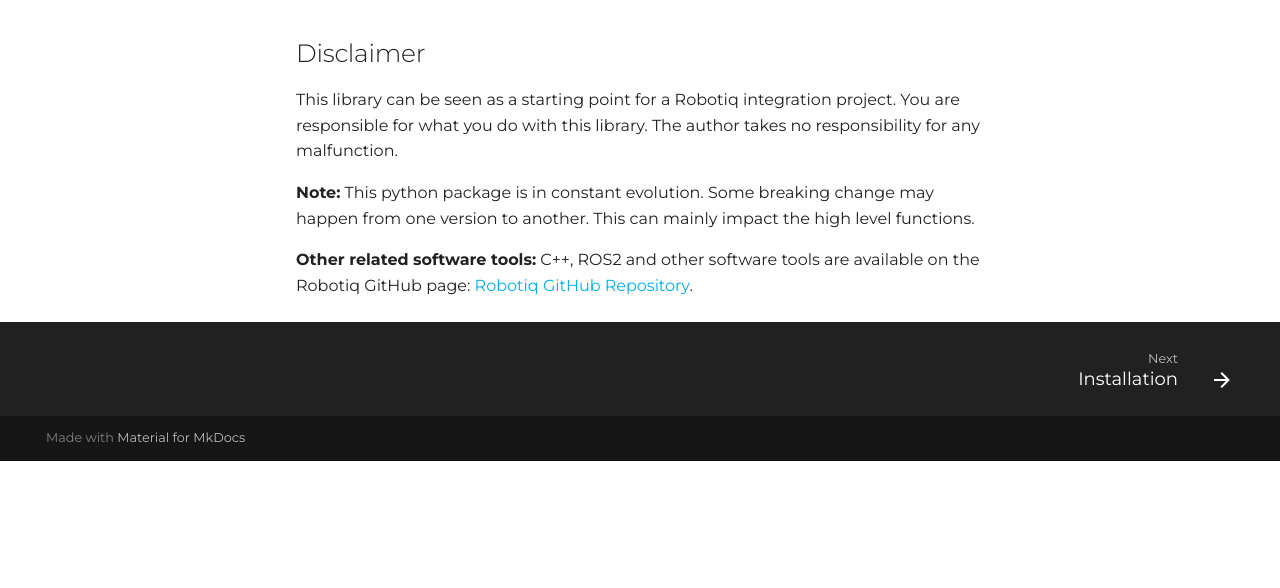
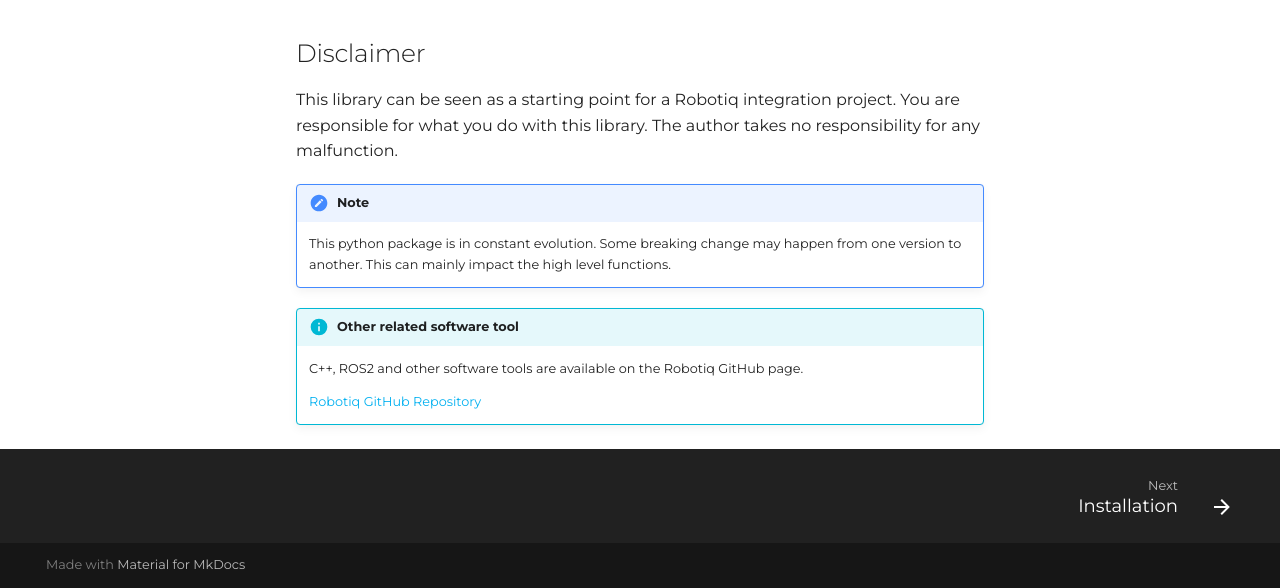
Before and after one commit to castetsb/pyRobotiqGripper, an MkDocs documentation site: the page built from docs/index.md, in a window 1280 px wide and 900 px high, scrolled down 698 px, cut to the strip 312-900 px from the top of the window. Built offline with MkDocs 1.6.1 and Material for MkDocs 9.7.7, drawn with Linux system fonts in a browser that asks for light colours; comment, search, counter and statistics services are not loaded; before the commit the page ends 1471 px from its top, so only the background shows below that.

Commit message:
Fix readme format issue

```diff
--- a/README.md
+++ b/README.md
@@ -1,4 +1,10 @@
-📖 **Full documentation:** https://pyrobotiqgripper.readthedocs.io/en/latest/
+<p align="center">
+  <a href="https://pyrobotiqgripper.readthedocs.io/en/latest/">
+    <img src="https://img.shields.io/badge/Full%20Documentation-00B0F0?style=for-the-badge&logo=readthedocs&logoColor=white" alt="Full Documentation">
+  </a>
+  <br>
+  <sub>👉 <a href="https://pyrobotiqgripper.readthedocs.io/en/latest/">pyrobotiqgripper.readthedocs.io</a> -- installation, usage guides and the full API reference live there, this README is just a quick overview.</sub>
+</p>
 
 <!-- --8<-- [start:intro] -->
 # pyRobotiqGripper
@@ -22,18 +28,22 @@ It is compatible with 2F85, 2F140, and Hande.
      the docs site embeds the video inline (see docs/index.md). -->
 <p align="center">
   <a href="https://www.youtube.com/watch?v=82S5LgefvJo">
-    <img src="https://img.youtube.com/vi/82S5LgefvJo/maxresdefault.jpg" alt="pyRobotiqGripper introduction video">
+    <img src="https://raw.githubusercontent.com/castetsb/pyRobotiqGripper/master/docs/_static/intro_video.jpg" alt="pyRobotiqGripper introduction video">
   </a>
 </p>
 
-<!-- --8<-- [start:outro] -->
+<!-- --8<-- [start:disclaimer] -->
+
 ## Disclaimer
 
 This library can be seen as a starting point for a Robotiq integration project.
 You are responsible for what you do with this library.
 The author takes no responsibility for any malfunction.
+<!-- --8<-- [end:disclaimer] -->
 
-**Note:** This python package is in constant evolution. Some breaking change may happen from one version to another. This can mainly impact the high level functions.
+> [!NOTE]
+> This python package is in constant evolution. Some breaking change may happen from one version to another. This can mainly impact the high level functions.
 
-**Other related software tools:** C++, ROS2 and other software tools are available on the Robotiq GitHub page: [Robotiq GitHub Repository](https://github.com/robotiq).
-<!-- --8<-- [end:outro] -->
+> [!TIP]
+> **Other related software tool**
+> C++, ROS2 and other software tools are available on the Robotiq GitHub page: [Robotiq GitHub Repository](https://github.com/robotiq).
--- a/docs/index.md
+++ b/docs/index.md
@@ -4,4 +4,12 @@
   <iframe src="https://www.youtube.com/embed/82S5LgefvJo" title="YouTube video player" allowfullscreen></iframe>
 </div>
 
---8<-- "README.md:outro"
+--8<-- "README.md:disclaimer"
+
+!!! note
+    This python package is in constant evolution. Some breaking change may happen from one version to another. This can mainly impact the high level functions.
+
+!!! info "Other related software tool"
+    C++, ROS2 and other software tools are available on the Robotiq GitHub page.
+
+    [Robotiq GitHub Repository](https://github.com/robotiq)
```
Also changed, not shown: docs/_static/intro_video.jpg (added).
